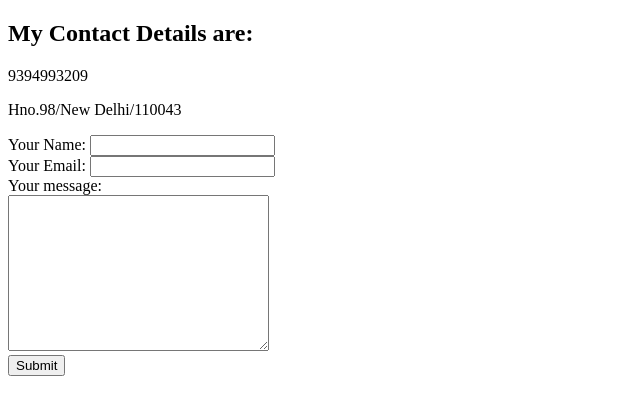
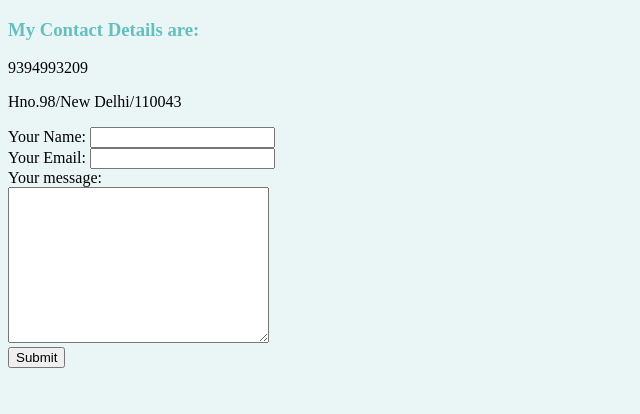
Before and after one commit to preet2902/cv, a plain HTML site: page contactme.html in a window 1280 px wide. Shown: the whole page, without its empty margins (0-640 px from the left). Drawn offline with Linux system fonts and the light colour scheme.

Commit message:
Update contactme.html

```diff
--- a/contactme.html
+++ b/contactme.html
@@ -1,13 +1,15 @@
 <!DOCTYPE html>
 <html lang="en">
+
 <head>
     <meta charset="UTF-8">
     <meta http-equiv="X-UA-Compatible" content="IE=edge">
     <meta name="viewport" content="width=device-width, initial-scale=1.0">
-    <title>Document</title>
+    <title>Contact Details</title>
+    <link rel="stylesheet" href="style.css">
 </head>
 <body>
-    <h2>My Contact Details are:</h2>
+    <h3>My Contact Details are:</h3>
     <p>9394993209</p>
     <p>Hno.98/New Delhi/110043</p>
     <form action="mailto: lakraaman007@gmail.com" method="post" enctype="text/plain">
```
